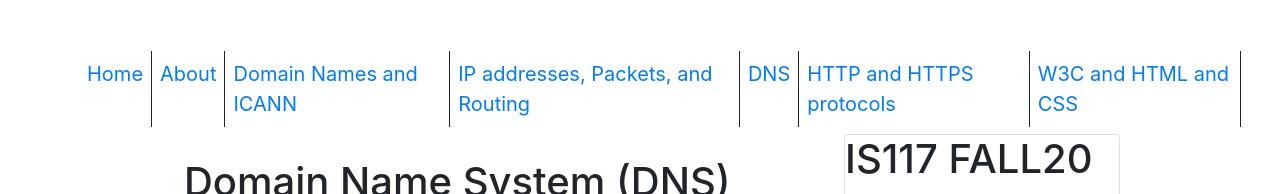
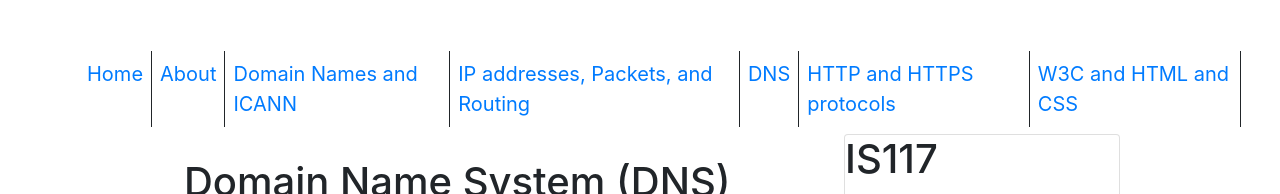
Before and after one commit to jw66njit/project2, a plain HTML site: page DNS.html in a window 1280 px wide. Shown: the top 194 px of the page. Drawn offline with nearby package versions, Linux system fonts and the light colour scheme.

Commit message:
task:added content to pages

```diff
--- a/DNS.html
+++ b/DNS.html
@@ -48,7 +48,7 @@
     <div id="sidebar">
         <div class="card">
             <div class="title">
-                <h1>IS117 FALL20</h1>
+                <h1>IS117</h1>
             </div>
             <div class="image">
                 <img src="images/ENIACsmall.jpg"
```
